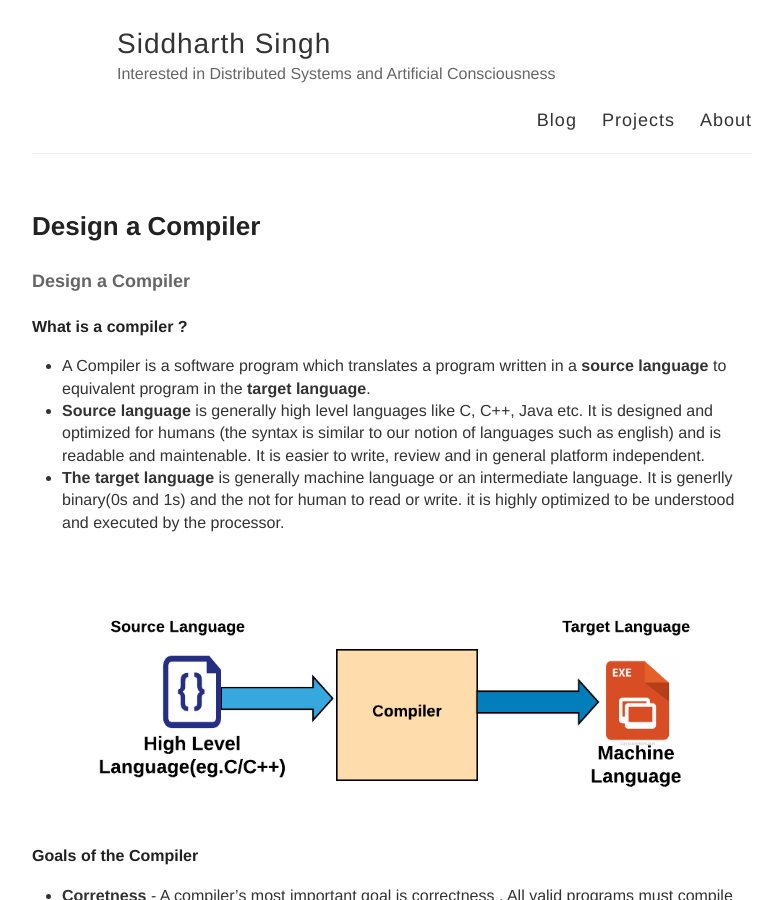
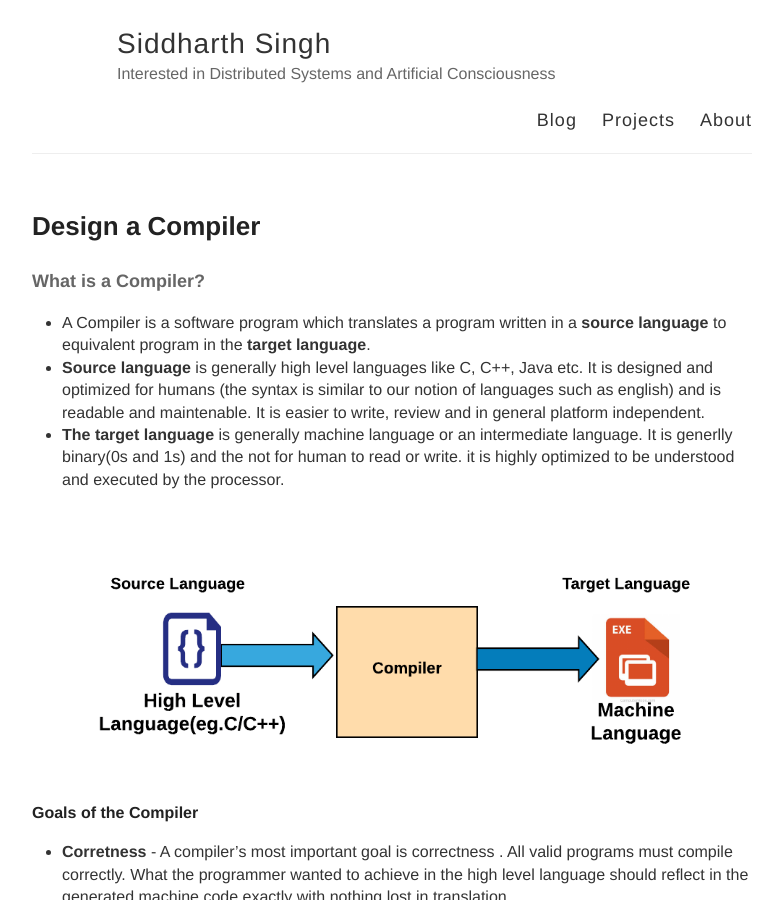
Before and after one commit to siddharthsingh89/siddharthsingh89.github.io, a Jekyll site: the page built from _posts/2020-04-31-compiler-design.md, in a window 1280 px wide and 900 px high. Shown: the whole window, without its empty margins (248-1031 px from the left). Built offline with Jekyll 4.4.1, drawn with Linux system fonts in a browser that asks for light colours; comment, search, counter and statistics services are not loaded.

Commit message:
Update 2020-04-31-compiler-design.md

```diff
--- a/_posts/2020-04-31-compiler-design.md
+++ b/_posts/2020-04-31-compiler-design.md
@@ -4,9 +4,7 @@ title: Design a Compiler
 description : compiler, design, system dev
 ---
 
-#### Design a Compiler
-
-##### What is a compiler ?
+#### What is a Compiler?
 * A Compiler is a software program which translates a program written in a **source language** to equivalent program in the  **target language**.
 * **Source language** is generally high level languages like C, C++, Java etc. It is designed and optimized for humans (the syntax is similar to our notion of languages such as english) and is readable and maintenable. It is easier to write, review and in general platform independent.
 * **The target language**  is generally machine language or an intermediate language. It is generlly binary(0s and 1s) and the not
```
